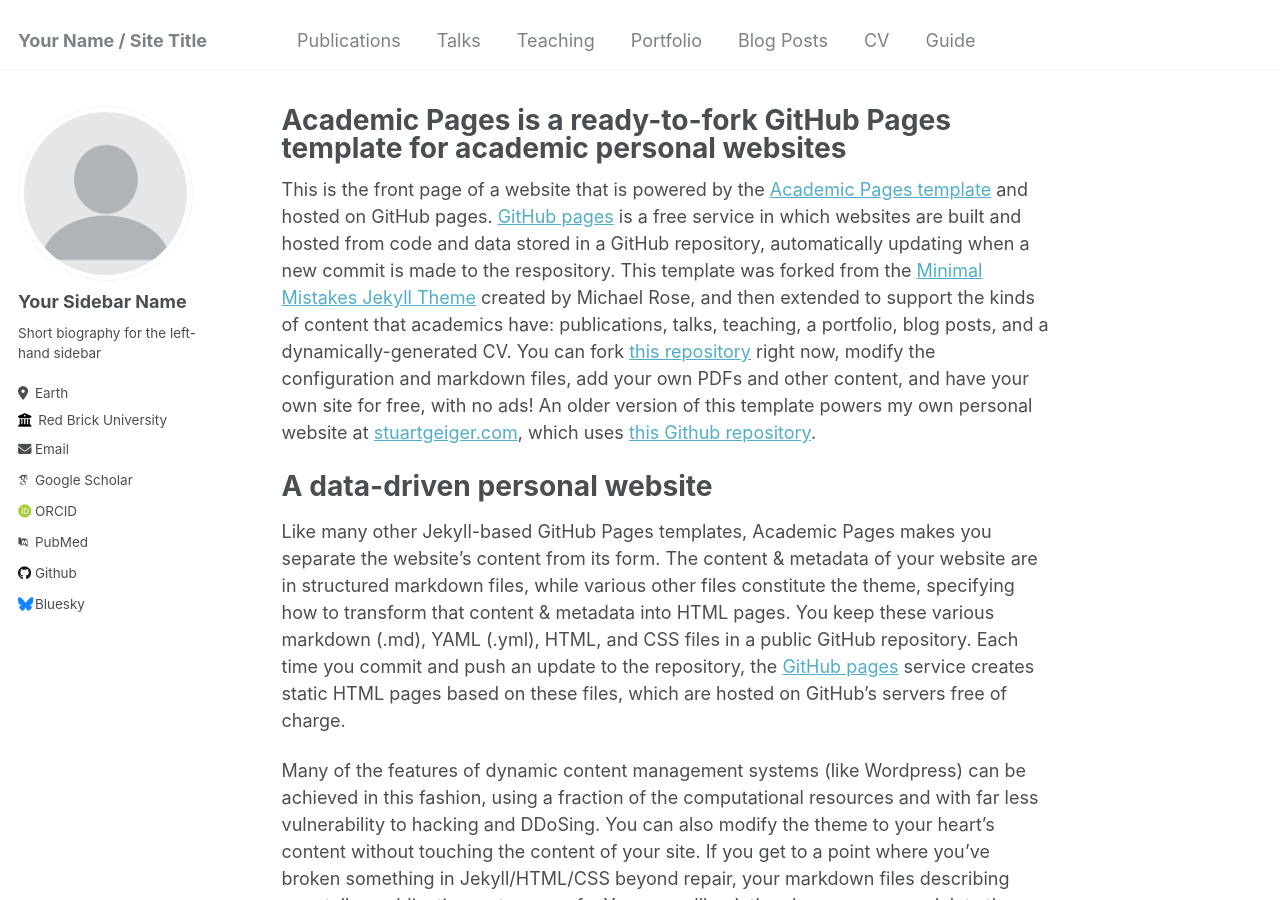
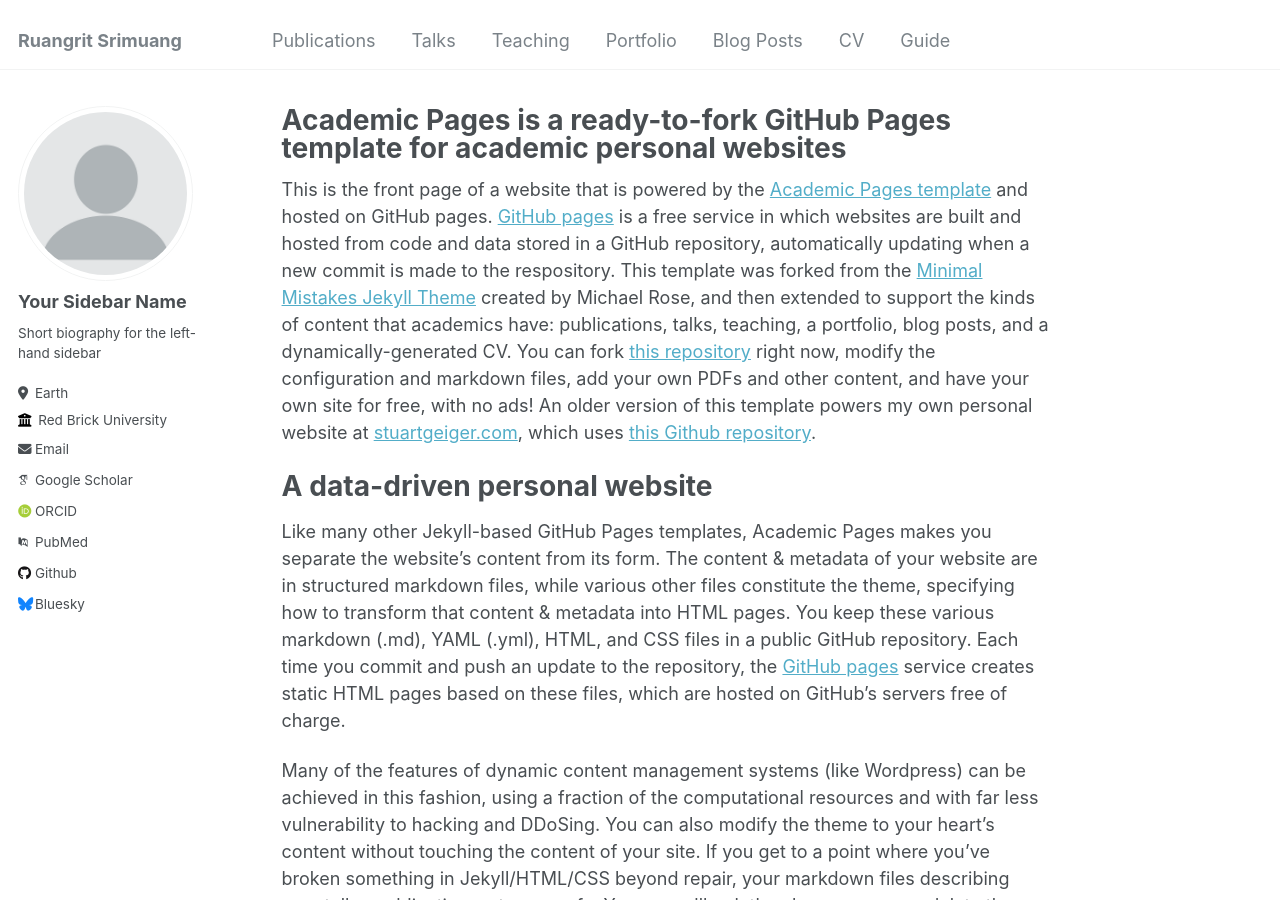
Before and after one commit to ruangritworks/portfolio, a Jekyll site: the page built from _pages/about.md, in a window 1280 px wide and 900 px high. Built offline with Jekyll 4.4.1, drawn with Linux system fonts in a browser that asks for light colours; some web fonts are replaced.

Commit message:
Update _config.yml
Signed-off-by: ruangritworks <ruangrit.works@gmail.com>

```diff
--- a/_config.yml
+++ b/_config.yml
@@ -8,7 +8,7 @@
 
 # Basic Site Settings
 locale                   : "en-US"
-title                    : "Your Name / Site Title"
+title                    : "Ruangrit Srimuang"
 title_separator          : "-"
 name                     : &name "Your Name"
 description              : &description "personal description"
```
